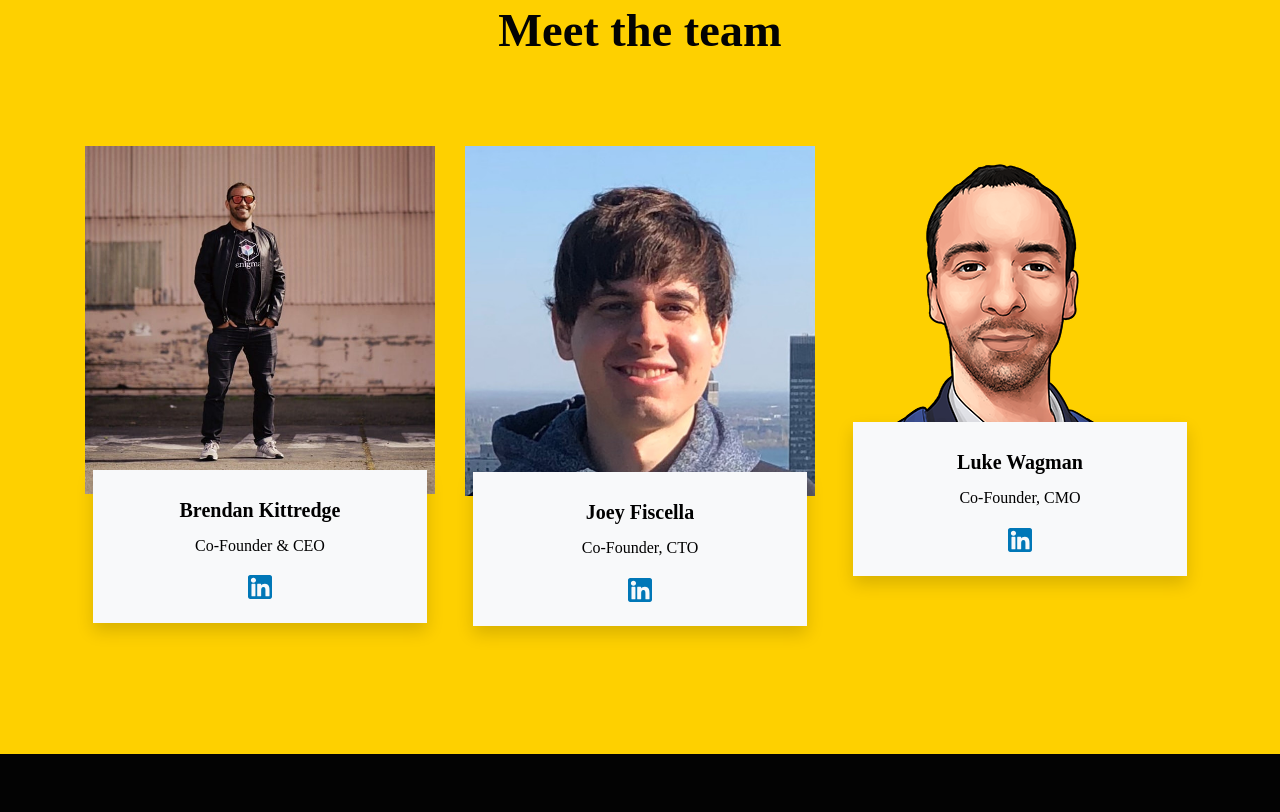
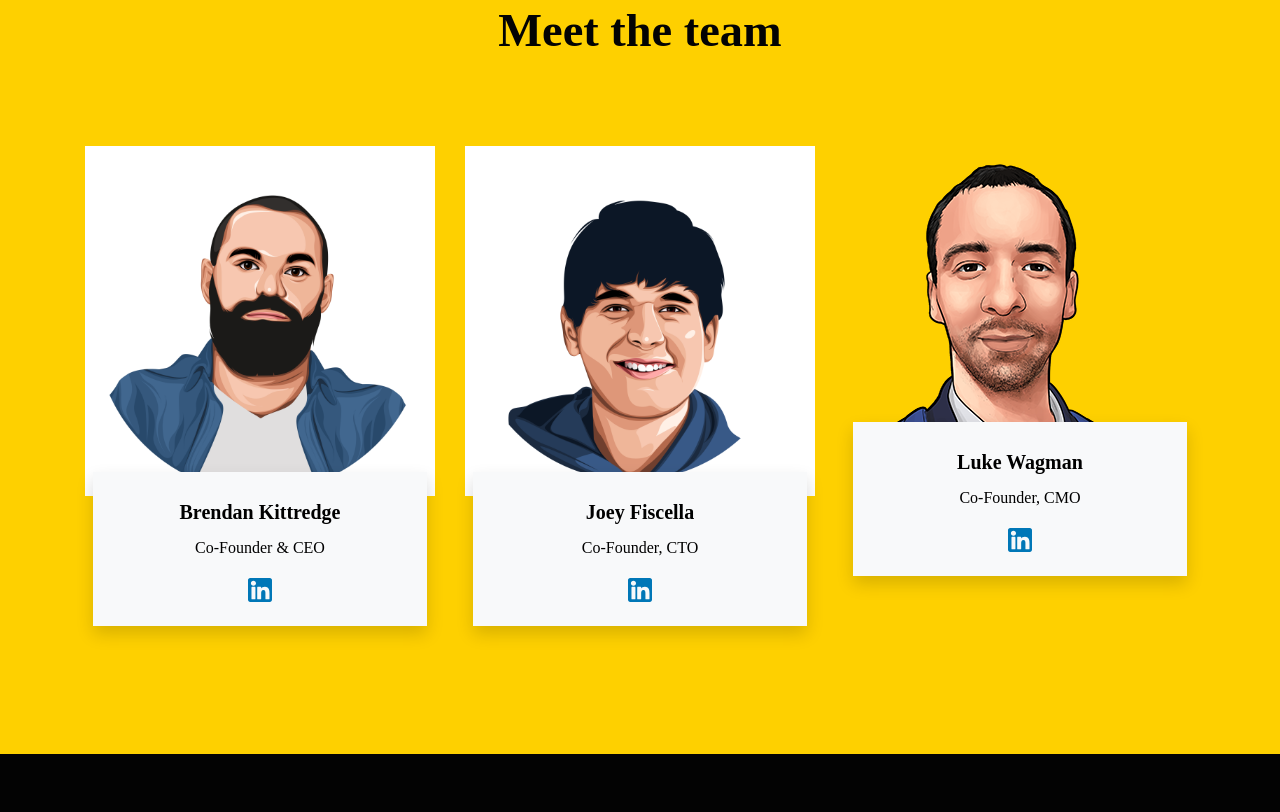
Before and after one commit to WhisperNode/WhisperNode-Website, a plain HTML site: page index.html in a window 1280 px wide. Shown: the part 1572-2384 px from the top of the page. Drawn offline with nearby package versions, Linux system fonts and the light colour scheme; a web font is replaced by a local one.

Commit message:
cartoons

```diff
--- a/index.html
+++ b/index.html
@@ -134,7 +134,7 @@
                <!-- Team Start -->
                <div class="col-md-4 col-lg-4 my-2">
                   <div class="lc-block">
-                     <img src="graphics/BK Enigma Shot.jpg" title="" alt="" class="img-fluid">
+                     <img src="graphics/BKCartpng.png" title="" alt="" class="img-fluid">
                   </div>
                   <div class="lc-block position-relative text-center mx-2 mt-n4 py-4 bg-light shadow infoblock p-2" style="">
                      <h4 editable="inline" class="font-weight-bold">Brendan Kittredge</h4>
@@ -147,7 +147,7 @@
                <!-- Team Start -->
                <div class="col-md-4 col-lg-4 my-2">
                   <div class="lc-block">
-                     <img src="graphics/JoeyLinkedIn.jpeg" title="" alt="" class="img-fluid">
+                     <img src="graphics/JoeyCart.png" title="" alt="" class="img-fluid">
                   </div>
                   <div class="lc-block position-relative text-center mx-2 mt-n4 py-4 bg-light shadow infoblock p-2" style="">
                      <h4 editable="inline" class="font-weight-bold">Joey Fiscella
```
Also changed, not shown: graphics/BKCartpng.png (added), graphics/JoeyCart.png (added), 1 other file.
